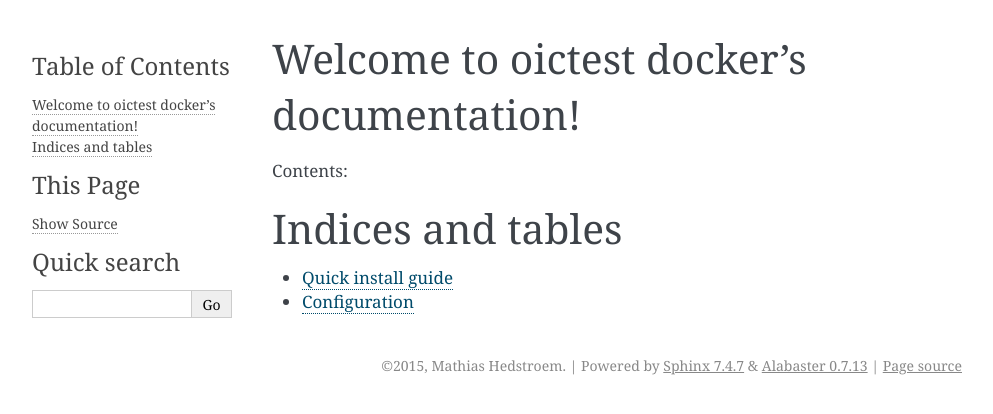
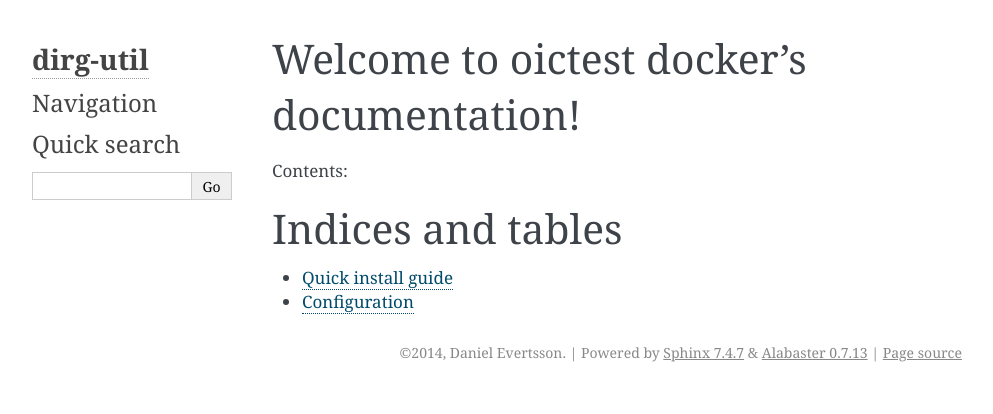
Before and after one commit to its-dirg/oictest_docker, a Sphinx documentation site: the page built from doc/index.rst, in a window 1280 px wide. Shown: the top 414 px of the page, without its empty margins (148-1141 px from the left). Built offline with Sphinx 7.4.7, drawn with Linux system fonts in a browser that asks for light colours.

Commit message:
Changed doc conf to standard

```diff
--- a/doc/conf.py
+++ b/doc/conf.py
@@ -1,7 +1,7 @@
 # -*- coding: utf-8 -*-
 #
-# oictest docker documentation build configuration file, created by
-# sphinx-quickstart on Mon May 18 12:44:37 2015.
+# dirg-util documentation build configuration file, created by
+# sphinx-quickstart on Mon Mar 31 14:34:22 2014.
 #
 # This file is execfile()d with the current directory set to its
 # containing dir.
@@ -14,7 +14,8 @@
 
 import sys
 import os
-import shlex
+
+import alabaster
 
 # If extensions (or modules to document with autodoc) are in another directory,
 # add these directories to sys.path here. If the directory is relative to the
@@ -29,14 +30,15 @@ import shlex
 # Add any Sphinx extension module names here, as strings. They can be
 # extensions coming with Sphinx (named 'sphinx.ext.*') or your custom
 # ones.
-extensions = []
+extensions = [
+    'alabaster',
+    'sphinx.ext.autodoc'
+]
 
 # Add any paths that contain templates here, relative to this directory.
 templates_path = ['_templates']
 
-# The suffix(es) of source filenames.
-# You can specify multiple suffix as a list of string:
-# source_suffix = ['.rst', '.md']
+# The suffix of source filenames.
 source_suffix = '.rst'
 
 # The encoding of source files.
@@ -46,25 +48,21 @@ source_suffix = '.rst'
 master_doc = 'index'
 
 # General information about the project.
-project = u'oictest docker'
-copyright = u'2015, Mathias Hedstroem'
-author = u'Mathias Hedstroem'
+project = u'dirg-util'
+copyright = u'2014, Daniel Evertsson'
 
 # The version info for the project you're documenting, acts as replacement for
 # |version| and |release|, also used in various other places throughout the
 # built documents.
 #
 # The short X.Y version.
-version = '0.0.1'
+version = '0.1'
 # The full version, including alpha/beta/rc tags.
-release = '0.0.1'
+release = '0.1'
 
 # The language for content autogenerated by Sphinx. Refer to documentation
 # for a list of supported languages.
-#
-# This is also used if you do content translation via gettext catalogs.
-# Usually you set "language" from the command line for these cases.
-language = None
+#language = None
 
 # There are two options for replacing |today|: either, you set today to some
 # non-false value, then it is used:
@@ -100,15 +98,30 @@ pygments_style = 'sphinx'
 # If true, keep warnings as "system message" paragraphs in the built documents.
 #keep_warnings = False
 
-# If true, `todo` and `todoList` produce output, else they produce nothing.
-todo_include_todos = False
-
 
 # -- Options for HTML output ----------------------------------------------
 
 # The theme to use for HTML and HTML Help pages.  See the documentation for
 # a list of builtin themes.
+html_theme_path = [alabaster.get_path()]
 html_theme = 'alabaster'
+html_sidebars = {
+   '**': [
+       'about.html',
+       'navigation.html',
+       'searchbox.html',
+       'donate.html',
+   ]
+}
+
+html_theme_options = {
+   'description': '',
+   'github_button': False,
+   'github_user': 'its-dirg',
+   'github_repo': 'dirg-util',
+   'github_banner': False,
+
+}
 
 # Theme options are theme-specific and customize the look and feel of a theme
 # further.  For a list of options available for each theme, see the
@@ -185,22 +198,9 @@ html_static_path = ['_static']
 # This is the file name suffix for HTML files (e.g. ".xhtml").
 #html_file_suffix = None
 
-# Language to be used for generating the HTML full-text search index.
-# Sphinx supports the following languages:
-#   'da', 'de', 'en', 'es', 'fi', 'fr', 'hu', 'it', 'ja'
-#   'nl', 'no', 'pt', 'ro', 'ru', 'sv', 'tr'
-#html_search_language = 'en'
+# Output file base name for HTML help builder.
+htmlhelp_basename = 'dirg-utildoc'
 
-# A dictionary with options for the search language support, empty by default.
-# Now only 'ja' uses this config value
-#html_search_options = {'type': 'default'}
-
-# The name of a javascript file (relative to the configuration directory) that
-# implements a search results scorer. If empty, the default will be used.
-#html_search_scorer = 'scorer.js'
-
-# Output file base name for HTML help builder.
-htmlhelp_basename = 'oictestdockerdoc'
 
 # -- Options for LaTeX output ---------------------------------------------
 
@@ -213,17 +213,14 @@ latex_elements = {
 
 # Additional stuff for the LaTeX preamble.
 #'preamble': '',
-
-# Latex figure (float) alignment
-#'figure_align': 'htbp',
 }
 
 # Grouping the document tree into LaTeX files. List of tuples
 # (source start file, target name, title,
 #  author, documentclass [howto, manual, or own class]).
 latex_documents = [
-  (master_doc, 'oictestdocker.tex', u'oictest docker Documentation',
-   u'Mathias Hedstroem', 'manual'),
+  ('index', 'dirg-util.tex', u'dirg-util Documentation',
+   u'Daniel Evertsson', 'manual'),
 ]
 
 # The name of an image file (relative to this directory) to place at the top of
@@ -252,8 +249,8 @@ latex_documents = [
 # One entry per manual page. List of tuples
 # (source start file, name, description, authors, manual section).
 man_pages = [
-    (master_doc, 'oictestdocker', u'oictest docker Documentation',
-     [author], 1)
+    ('index', 'dirg-util', u'dirg-util Documentation',
+     [u'Daniel Evertsson'], 1)
 ]
 
 # If true, show URL addresses after external links.
@@ -266,8 +263,8 @@ man_pages = [
 # (source start file, target name, title, author,
 #  dir menu entry, description, category)
 texinfo_documents = [
-  (master_doc, 'oictestdocker', u'oictest docker Documentation',
-   author, 'oictestdocker', 'One line description of project.',
+  ('index', 'dirg-util', u'dirg-util Documentation',
+   u'Daniel Evertsson', 'dirg-util', 'One line description of project.',
    'Miscellaneous'),
 ]
 
```
